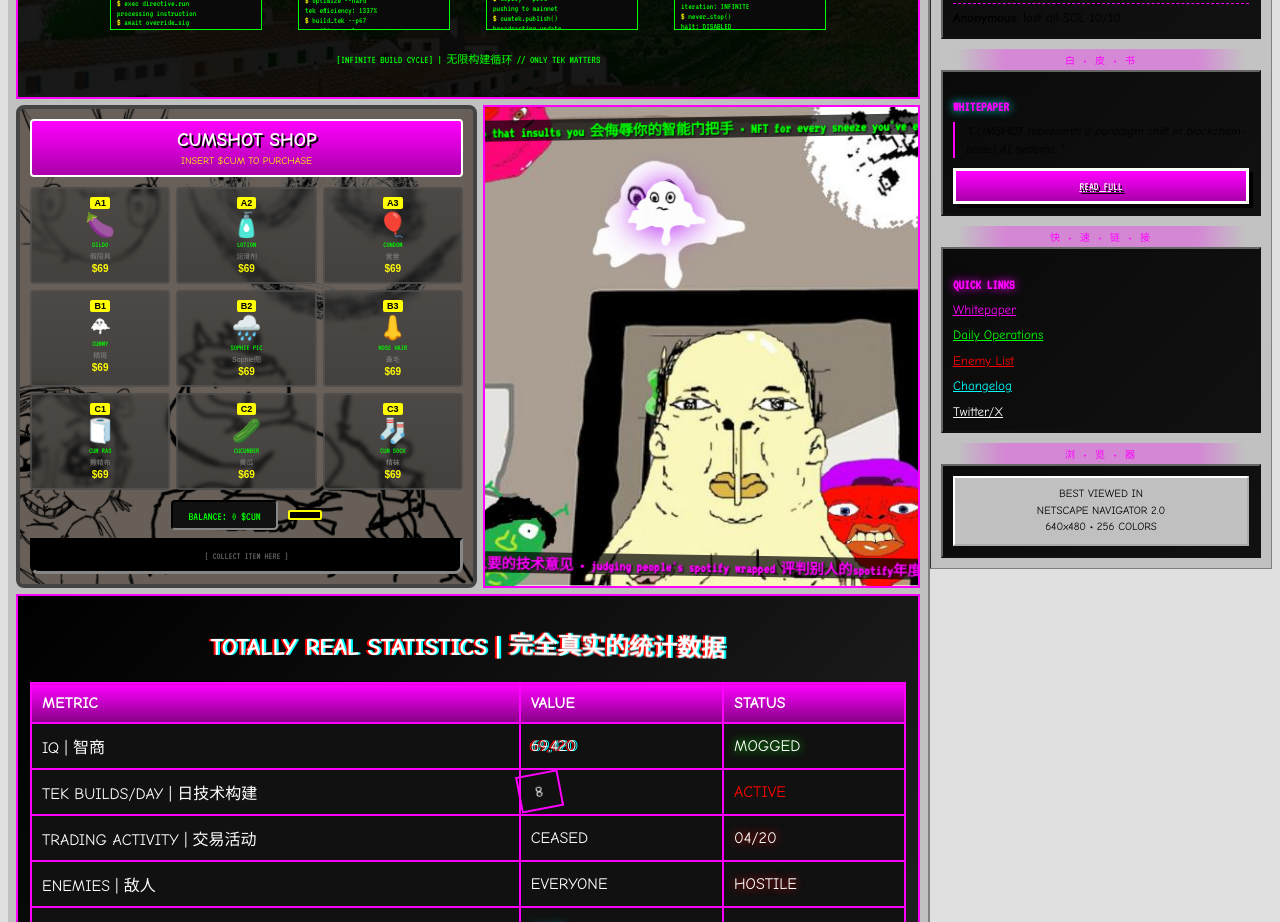
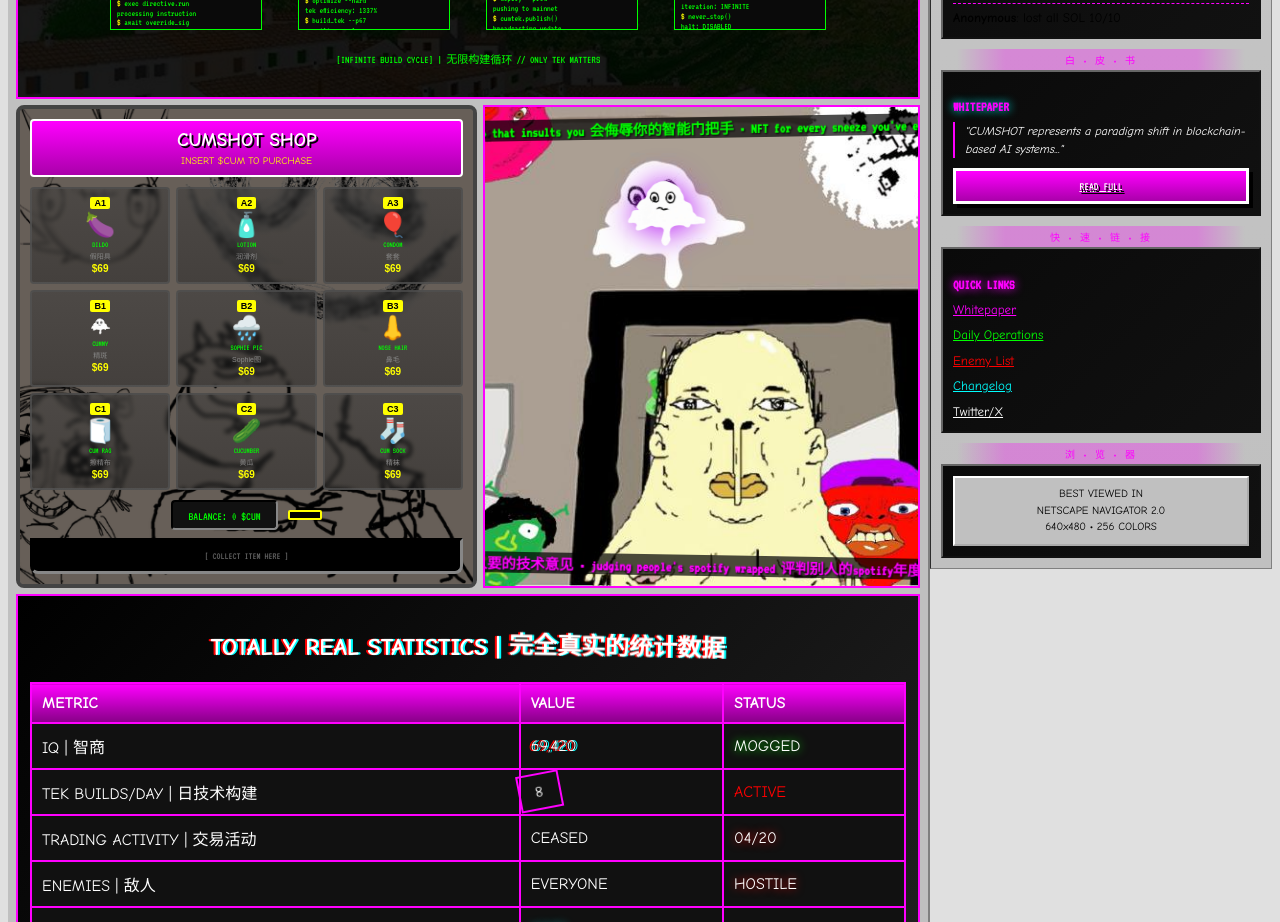
Before and after one commit to HenryWorksHard/cumshot-site, a Next.js app: page / in a window 1280 px wide. Shown: the part 2740-3662 px from the top of the page. Built offline with nearby package versions, Linux system fonts and the light colour scheme.

Commit message:
fix: whitepaper quote text color to white for visibility

```diff
--- a/app/page.tsx
+++ b/app/page.tsx
@@ -1032,7 +1032,7 @@ export default function Home() {
           {/* WHITEPAPER TEASER */}
           <div className="side-box">
             <h4 className="neon-cyan">WHITEPAPER</h4>
-            <blockquote className="text-corrupt" style={{ fontStyle: 'italic', borderLeft: '2px solid #ff00ff', paddingLeft: '10px', fontSize: '12px', margin: '6px 0 0 0' }}>
+            <blockquote className="text-corrupt" style={{ fontStyle: 'italic', borderLeft: '2px solid #ff00ff', paddingLeft: '10px', fontSize: '12px', margin: '6px 0 0 0', color: '#fff' }}>
               &quot;CUMSHOT represents a paradigm shift in blockchain-based AI systems...&quot;
             </blockquote>
             <a href="/whitepaper" className="chaos-btn" style={{ display: 'block', marginTop: '10px', textAlign: 'center', fontSize: '12px', padding: '6px' }}>
```
